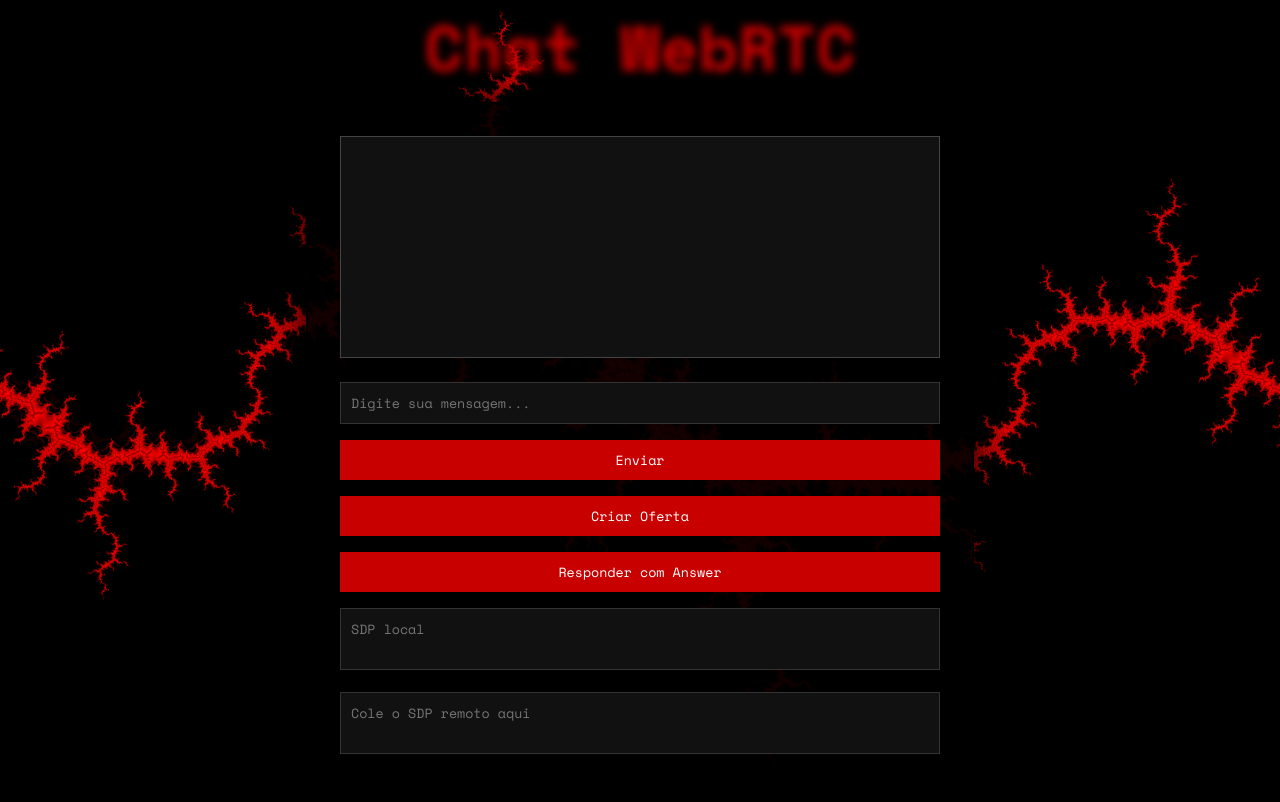
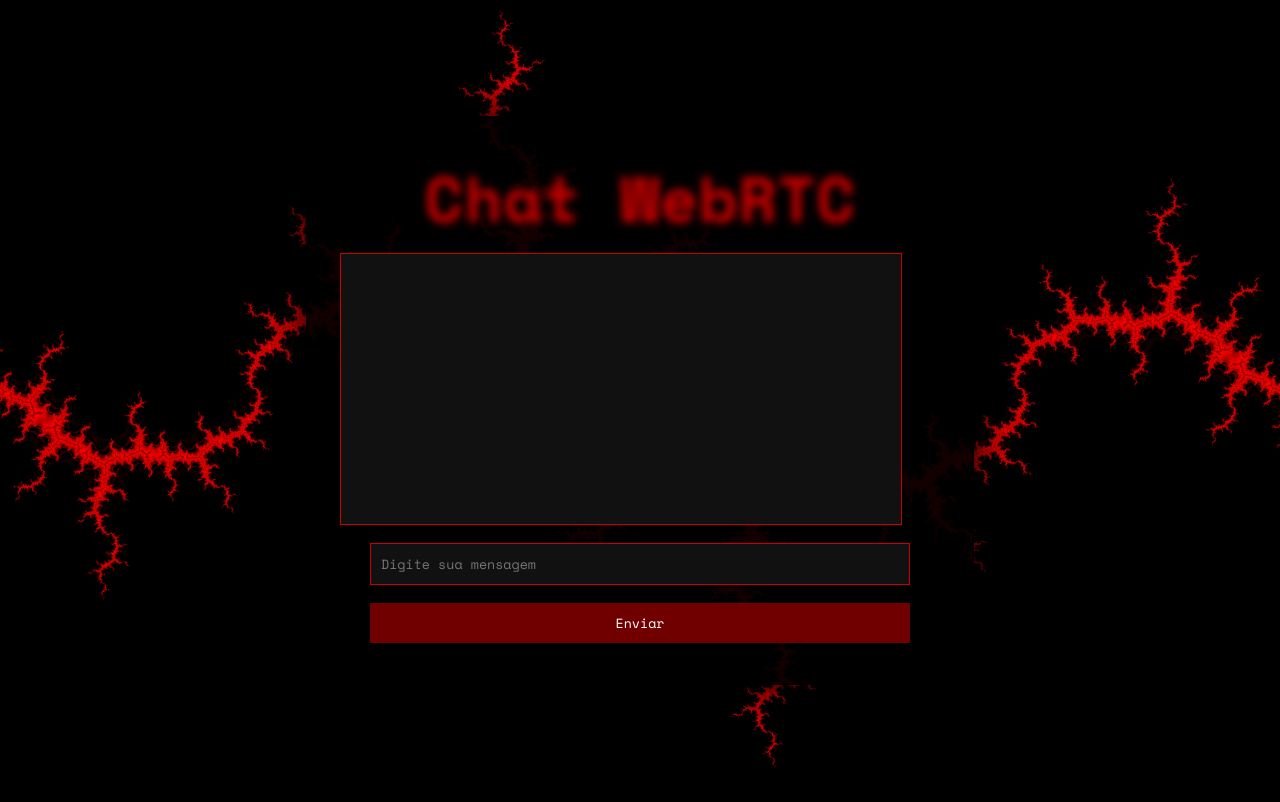
Before and after one commit to Benininico/cidadela, a website: page portal.html in a window 1280 px wide. Drawn offline with nearby package versions, Linux system fonts and the light colour scheme.

Commit message:
webrct +++
estamos online?

```diff
--- a/package.json
+++ b/package.json
@@ -7,5 +7,8 @@
   },
   "engines": {
     "node": ">=18"
+  },
+  "dependencies": {
+    "ws": "^8.13.0"
   }
 }
--- a/portal.html
+++ b/portal.html
@@ -4,28 +4,62 @@
 <head>
     <meta charset="UTF-8" />
     <meta name="viewport" content="width=device-width, initial-scale=1" />
-    <title>Portal WebRTC P2P</title>
+    <title>Chat WebRTC</title>
     <script src="webrct.js" defer></script>
     <link rel="stylesheet" href="style.css">
     <link rel="preconnect" href="https://fonts.googleapis.com">
     <link rel="preconnect" href="https://fonts.gstatic.com" crossorigin>
     <link href="https://fonts.googleapis.com/css2?family=Space+Mono:ital,wght@0,400;0,700;1,400;1,700&display=swap"
         rel="stylesheet">
+    <style>
+        #chat {
+            width: 90%;
+            max-width: 600px;
+            height: 250px;
+            background: #111;
+            border: 1px solid #c80000;
+            overflow-y: auto;
+            padding: 10px;
+            white-space: pre-wrap;
+            margin-bottom: 10px;
+        }
+
+        #msgInput {
+            width: 90%;
+            max-width: 600px;
+            padding: 10px;
+            background: #111;
+            border: 1px solid #c80000;
+            color: #c80000;
+            font-family: "Space Mono", monospace;
+            margin-bottom: 10px;
+        }
+
+        button {
+            width: 90%;
+            max-width: 600px;
+            padding: 10px;
+            background: #c80000;
+            border: none;
+            color: white;
+            cursor: pointer;
+            font-family: "Space Mono", monospace;
+        }
+
+        button:disabled {
+            background: #700000;
+            cursor: default;
+        }
+    </style>
 </head>
 
 <body>
+    <div class="container">
     <h1>Chat WebRTC</h1>
-    <div class="container">
+
         <div id="chat"></div>
-
-        <input id="msgInput" placeholder="Digite sua mensagem..." />
-        <button onclick="sendMessage()">Enviar</button>
-
-        <button onclick="createOffer()">Criar Oferta</button>
-        <button onclick="createAnswer()">Responder com Answer</button>
-
-        <textarea id="localSDP" placeholder="SDP local"></textarea>
-        <textarea id="remoteSDP" placeholder="Cole o SDP remoto aqui"></textarea>
+        <input type="text" id="msgInput" placeholder="Digite sua mensagem" autocomplete="off" />
+        <button id="sendBtn" disabled>Enviar</button>
     </div>
 
 </body>
--- a/webrct.js
+++ b/webrct.js
@@ -1,48 +1,89 @@
-let pc = new RTCPeerConnection();
-let channel;
-let chatBox = document.getElementById('chat');
+const chat = document.getElementById('chat');
+        const msgInput = document.getElementById('msgInput');
+        const sendBtn = document.getElementById('sendBtn');
 
-pc.ondatachannel = e => {
-    channel = e.channel;
-    channel.onmessage = e => {
-        chatBox.textContent += "Outro: " + e.data + "\n";
-        chatBox.scrollTop = chatBox.scrollHeight;
-    };
+        const ws = new WebSocket('ws://localhost:8080');
+
+        const pc = new RTCPeerConnection({
+            iceServers: [{ urls: "stun:stun.l.google.com:19302" }]
+        });
+
+        let dataChannel;
+
+        ws.onopen = () => {
+            log('Conectado ao servidor de sinalização.');
         };
 
-function createOffer() {
-    channel = pc.createDataChannel("chat");
-    channel.onmessage = e => {
-        chatBox.textContent += "Outro: " + e.data + "\n";
-        chatBox.scrollTop = chatBox.scrollHeight;
+        ws.onmessage = async (event) => {
+            const message = JSON.parse(event.data);
+
+            if (message.type === 'offer') {
+                await pc.setRemoteDescription(new RTCSessionDescription(message));
+                const answer = await pc.createAnswer();
+                await pc.setLocalDescription(answer);
+                ws.send(JSON.stringify(pc.localDescription));
+            } else if (message.type === 'answer') {
+                await pc.setRemoteDescription(new RTCSessionDescription(message));
+            } else if (message.type === 'candidate') {
+                try {
+                    await pc.addIceCandidate(new RTCIceCandidate(message.candidate));
+                } catch (e) {
+                    console.error('Erro ao adicionar ICE candidate:', e);
+                }
+            }
         };
+
+        pc.onicecandidate = event => {
+            if (event.candidate) {
+                ws.send(JSON.stringify({ type: 'candidate', candidate: event.candidate }));
+            }
+        };
+
+        pc.ondatachannel = event => {
+            dataChannel = event.channel;
+            setupDataChannel();
+        };
+
+        function setupDataChannel() {
+            dataChannel.onopen = () => {
+                log('Canal de dados aberto! Pode enviar mensagens.');
+                sendBtn.disabled = false;
+                msgInput.focus();
+            };
+            dataChannel.onmessage = event => {
+                log('Outro: ' + event.data);
+            };
+            dataChannel.onclose = () => {
+                log('Canal de dados fechado.');
+                sendBtn.disabled = true;
+            };
+        }
+
+        // Criar canal de dados e oferta quando o WebSocket abrir (primeiro cliente)
+        ws.onopen = () => {
+            if (!dataChannel) {
+                dataChannel = pc.createDataChannel('chat');
+                setupDataChannel();
+
                 pc.createOffer().then(offer => {
-        pc.setLocalDescription(offer);
-        document.getElementById('localSDP').value = JSON.stringify(offer);
+                    return pc.setLocalDescription(offer);
+                }).then(() => {
+                    ws.send(JSON.stringify(pc.localDescription));
                 });
             }
+        };
 
-function createAnswer() {
-    let remote = JSON.parse(document.getElementById('remoteSDP').value);
-    pc.setRemoteDescription(new RTCSessionDescription(remote)).then(() => {
-        return pc.createAnswer();
-    }).then(answer => {
-        pc.setLocalDescription(answer);
-        document.getElementById('localSDP').value = JSON.stringify(answer);
-    });
+        sendBtn.onclick = () => {
+            const msg = msgInput.value.trim();
+            if (msg && dataChannel && dataChannel.readyState === 'open') {
+                dataChannel.send(msg);
+                log('Você: ' + msg);
+                msgInput.value = '';
+                msgInput.focus();
             }
+        };
 
-document.getElementById('remoteSDP').addEventListener('input', () => {
-    let remote = JSON.parse(document.getElementById('remoteSDP').value);
-    pc.setRemoteDescription(new RTCSessionDescription(remote));
-});
-
-function sendMessage() {
-    const msg = document.getElementById('msgInput').value;
-    if (channel && msg) {
-        channel.send(msg);
-        chatBox.textContent += "Você: " + msg + "\n";
-        chatBox.scrollTop = chatBox.scrollHeight;
-        document.getElementById('msgInput').value = "";
+        function log(text) {
+            chat.textContent += text + '\n';
+            chat.scrollTop = chat.scrollHeight;
         }
-}
```
Also changed, not shown: servidor.js (+26 -0 lines). Lines whose indentation alone changed are shown as unchanged.
